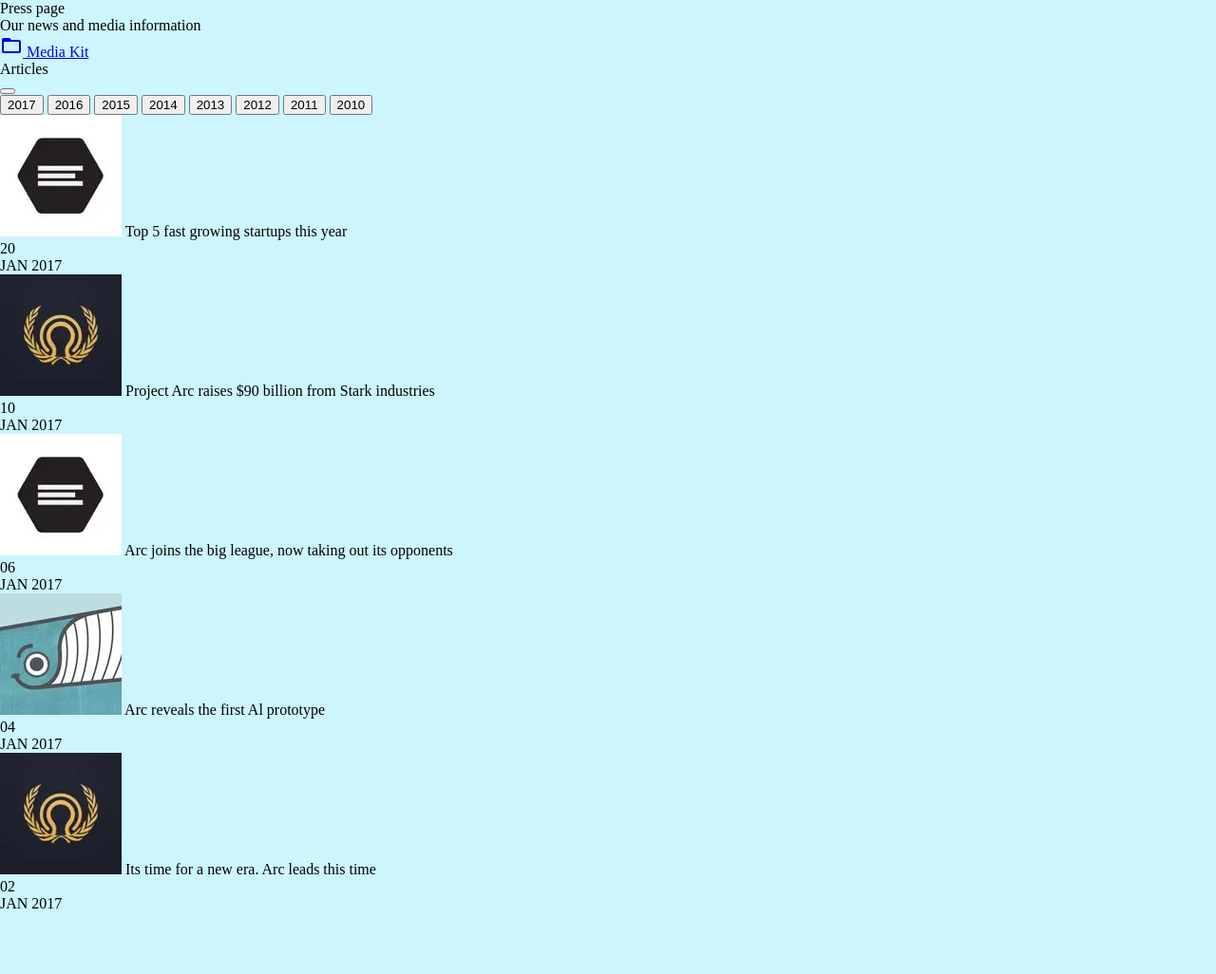
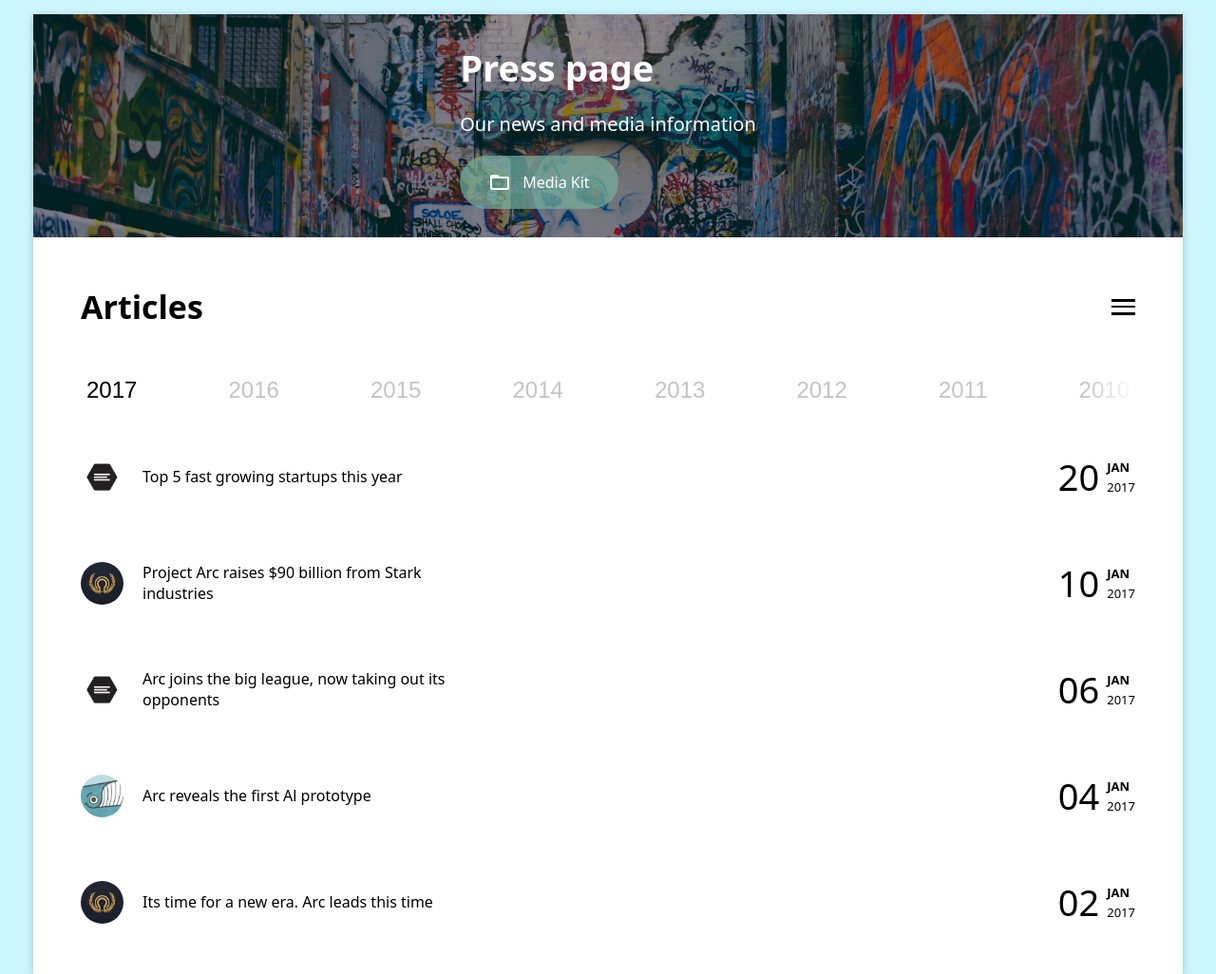
Before and after one commit to vdmkhrp-frontloops-markup/task-17, a website built with Vite: page index.html in a window 1280 px wide. Shown: the top 1026 px of the page at 95% size. Before the commit the page ends 961 px from the top, so only its background shows below. Built offline with nearby package versions, Linux system fonts and the light colour scheme.

Commit message:
stylized the markup, made it adaptive

```diff
--- a/index.html
+++ b/index.html
@@ -39,7 +39,12 @@
           </button>
         </div>
         <div class="press-page__years">
-          <button class="press-page__year-btn" type="button">2017</button>
+          <button
+            class="press-page__year-btn press-page__year-btn--active"
+            type="button"
+          >
+            2017
+          </button>
           <button class="press-page__year-btn" type="button">2016</button>
           <button class="press-page__year-btn" type="button">2015</button>
           <button class="press-page__year-btn" type="button">2014</button>
@@ -50,10 +55,10 @@
         </div>
         <div class="press-page__cards">
           <article class="press-page__card">
-            <h6>
+            <p class="press-page__card-text">
               <img src="./src/img/avatar1.webp" alt="avatar" />
               Top 5 fast growing startups this year
-            </h6>
+            </p>
             <div class="press-page__card-day">
               <h3>20</h3>
               <div class="press-page__card-date">
@@ -63,10 +68,10 @@
             </div>
           </article>
           <article class="press-page__card">
-            <h6>
+            <p class="press-page__card-text">
               <img src="./src/img/avatar2.webp" alt="avatar" />
               Project Arc raises $90 billion from Stark industries
-            </h6>
+            </p>
             <div class="press-page__card-day">
               <h3>10</h3>
               <div class="press-page__card-date">
@@ -76,10 +81,10 @@
             </div>
           </article>
           <article class="press-page__card">
-            <h6>
+            <p class="press-page__card-text">
               <img src="./src/img/avatar1.webp" alt="avatar" />
               Arc joins the big league, now taking out its opponents
-            </h6>
+            </p>
             <div class="press-page__card-day">
               <h3>06</h3>
               <div class="press-page__card-date">
@@ -89,10 +94,10 @@
             </div>
           </article>
           <article class="press-page__card">
-            <h6>
+            <p class="press-page__card-text">
               <img src="./src/img/avatar3.webp" alt="avatar" />
               Arc reveals the first Al prototype
-            </h6>
+            </p>
             <div class="press-page__card-day">
               <h3>04</h3>
               <div class="press-page__card-date">
@@ -102,10 +107,10 @@
             </div>
           </article>
           <article class="press-page__card">
-            <h6>
+            <p class="press-page__card-text">
               <img src="./src/img/avatar2.webp" alt="avatar" />
               Its time for a new era. Arc leads this time
-            </h6>
+            </p>
             <div class="press-page__card-day">
               <h3>02</h3>
               <div class="press-page__card-date">
--- a/src/style.scss
+++ b/src/style.scss
@@ -15,7 +15,281 @@ p {
 }
 
 body {
+  display: flex;
+  align-items: center;
+  justify-content: center;
+  font-family: system-ui, -apple-system, BlinkMacSystemFont, "Segoe UI", Roboto,
+    Oxygen, Ubuntu, Cantarell, "Open Sans", "Helvetica Neue", sans-serif;
+  padding: 15px;
   margin: 0;
   min-height: 100dvh;
   background-color: #ccf5fe;
 }
+
+.press-page {
+  max-width: 1210px;
+  width: 100%;
+  background-color: #fff;
+  display: flex;
+  box-shadow: 0 2px 8px 0 rgba(#000, 0.2);
+
+  @media (width <= 1440px) {
+    flex-direction: column;
+  }
+
+  &__left {
+    position: relative;
+    max-width: 530px;
+    width: 100%;
+    background-image: url("/src/img/background.webp"),
+      linear-gradient(to top, #787982, #2c3b48 70%),
+      linear-gradient(to right, #676462, #3e4736);
+    background-position: center;
+    background-size: cover;
+    background-repeat: no-repeat;
+    display: flex;
+    align-items: center;
+    justify-content: center;
+    color: #fff;
+
+    @media (width <= 1440px) {
+      max-width: 100%;
+    }
+
+    &:before {
+      content: "";
+      position: absolute;
+      inset: 0;
+      background-color: rgba(0, 0, 0, 0.4);
+    }
+  }
+
+  &__desc {
+    position: relative;
+    padding: 30px;
+    z-index: 2;
+    display: flex;
+    flex-direction: column;
+    row-gap: 20px;
+  }
+
+  &__desc-title {
+    font-size: 38px;
+    font-weight: 700;
+  }
+
+  &__text {
+    font-size: 20px;
+    font-weight: 500;
+    text-wrap: pretty;
+  }
+
+  &__desc-btn {
+    border: none;
+    display: flex;
+    align-items: center;
+    justify-content: center;
+    column-gap: 12px;
+    text-decoration: none;
+    color: #fff;
+    background-color: rgba(#77b09e, 0.7);
+    align-self: flex-start;
+    height: 56px;
+    min-width: 100px;
+    padding: 5px 30px;
+    border-radius: 28px;
+    transition: background-color 300ms ease;
+
+    @media (hover: hover) {
+      cursor: pointer;
+
+      &:hover {
+        background-color: #77b09e;
+      }
+    }
+  }
+
+  &__right {
+    max-width: 680px;
+    display: flex;
+    flex-direction: column;
+    row-gap: 50px;
+    padding: 50px;
+
+    @media (width <= 1440px) {
+      max-width: 100%;
+    }
+
+    @media (width <= 768px) {
+      padding: 25px;
+      row-gap: 25px;
+    }
+
+    @media (width <= 425px) {
+      padding-inline: 15px;
+    }
+  }
+
+  &__header {
+    display: flex;
+    align-items: center;
+    justify-content: space-between;
+    column-gap: 30px;
+  }
+
+  &__header-title {
+    font-size: 34px;
+    font-weight: 700;
+  }
+
+  &__years {
+    display: flex;
+    column-gap: 14px;
+    align-items: center;
+    justify-content: space-between;
+    overflow-x: auto;
+    scroll-behavior: smooth;
+    scroll-snap-type: x mandatory;
+    mask-size: 100% 100%;
+    mask-repeat: no-repeat;
+    mask-image: linear-gradient(to left, transparent, #ffffff 5%);
+
+    &::-webkit-scrollbar {
+      display: none;
+    }
+  }
+
+  &__year-btn {
+    font-size: 24px;
+    text-decoration: none;
+    border: none;
+    background-color: transparent;
+    color: #c4c4c4;
+    transition: color 250ms ease;
+
+    @media (hover: hover) {
+      cursor: pointer;
+
+      &:hover {
+        color: #000;
+      }
+    }
+
+    &--active {
+      color: #000;
+      pointer-events: none;
+    }
+  }
+
+  &__cards {
+    display: flex;
+    flex-direction: column;
+    row-gap: 60px;
+  }
+
+  &__card {
+    display: flex;
+    justify-content: space-between;
+    align-items: center;
+    column-gap: 15px;
+  }
+
+  &__card-text {
+    display: flex;
+    align-items: center;
+    column-gap: 20px;
+    max-width: 400px;
+    font-weight: 500;
+
+    img {
+      display: block;
+      width: 45px;
+      aspect-ratio: 1;
+      border-radius: 50%;
+    }
+
+    @media (width <= 425px) {
+      column-gap: 10px;
+      text-wrap: pretty;
+
+      img {
+        width: 35px;
+      }
+    }
+  }
+
+  &__card-day {
+    display: flex;
+    align-items: center;
+    column-gap: 8px;
+
+    h3 {
+      font-size: 38px;
+      font-weight: 100;
+    }
+  }
+
+  &__card-date {
+    font-size: 13px;
+    display: flex;
+    flex-direction: column;
+    row-gap: 3px;
+  }
+
+  &__card-month {
+    font-weight: 700;
+  }
+}
+
+.burger-btn {
+  position: relative;
+  background-color: transparent;
+  border: none;
+  display: flex;
+  justify-content: center;
+  align-items: center;
+  width: 25px;
+  aspect-ratio: 1;
+  padding: 0;
+
+  span {
+    height: 2px;
+    width: 25px;
+    background-color: #000;
+    transition: background-color 250ms ease;
+  }
+
+  &::before,
+  &::after {
+    content: "";
+    position: absolute;
+    left: 0;
+    right: 0;
+    height: 3px;
+    background-color: #000;
+    transition: background-color 250ms ease;
+  }
+
+  &:before {
+    top: 4px;
+  }
+
+  &::after {
+    bottom: 4px;
+  }
+
+  @media (hover: hover) {
+    cursor: pointer;
+
+    &:hover {
+      span {
+        background-color: #c4c4c4;
+      }
+
+      &::before,
+      &::after {
+        background-color: #c4c4c4;
+      }
+    }
+  }
+}
```
